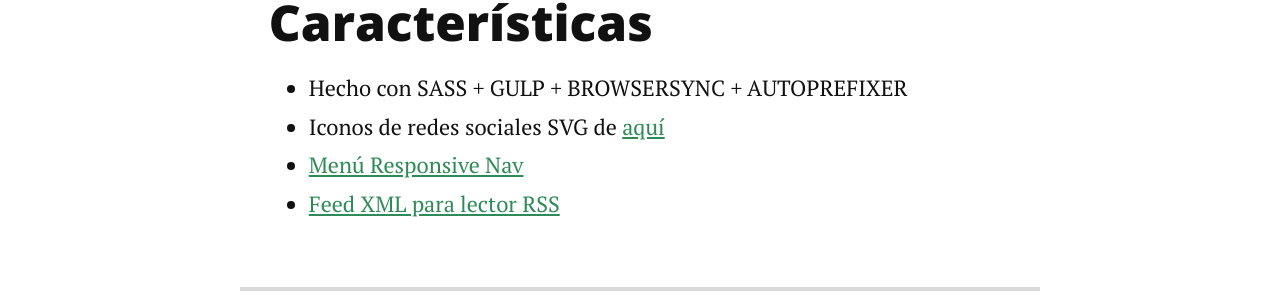
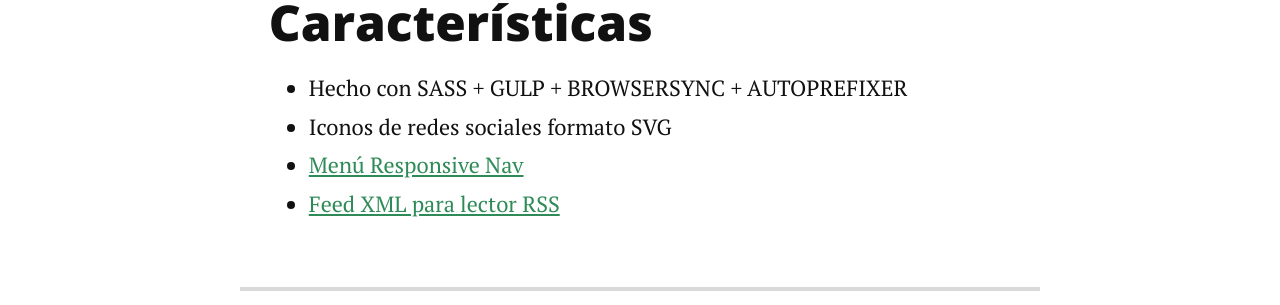
Before and after one commit to tryn0/tryn0.github.io, a Jekyll site: the page built from about.md, in a window 1280 px wide. Shown: the part 1503-1808 px from the top of the page. Built offline with Jekyll 4.4.1, drawn with Linux system fonts in a browser that asks for light colours; nearby versions of some CDN libraries.

Commit message:
updated about section
fixed customizr web error

```diff
--- a/about.md
+++ b/about.md
@@ -17,7 +17,7 @@
 	<h2>Características</h2>
 	<ul>
 		<li>Hecho con SASS + GULP + BROWSERSYNC + AUTOPREFIXER</li>
-  		<li>Iconos de redes sociales SVG de <a href="http://customizr.net/icons/">aquí</a></li>
+  		<li>Iconos de redes sociales formato SVG</li>
   		<li><a href="http://responsive-nav.com/">Menú Responsive Nav</a></li>
   		<li><a href="https://github.com/snaptortoise/jekyll-rss-feeds">Feed XML para lector RSS</a></li>
   	</ul>
```
